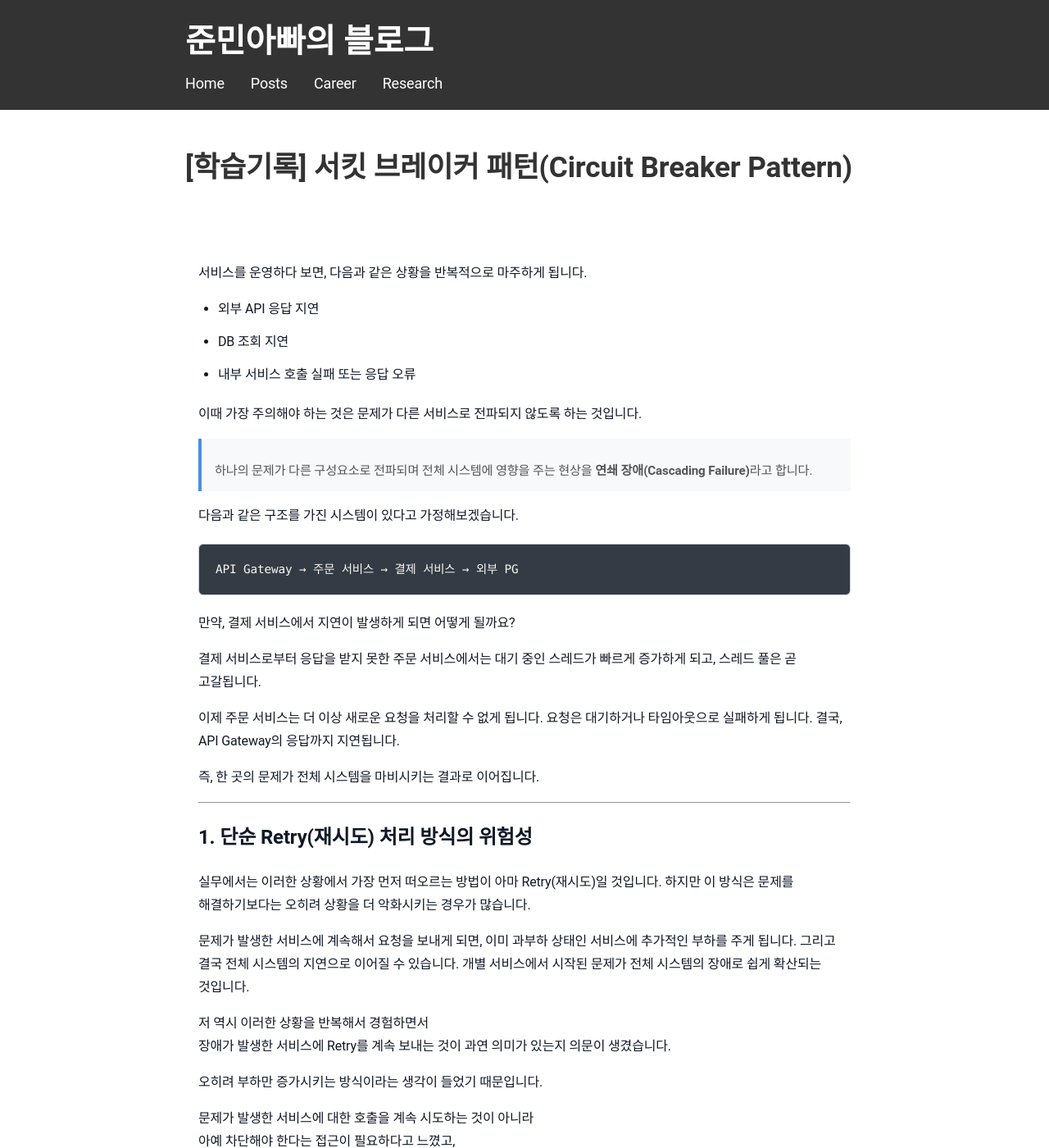
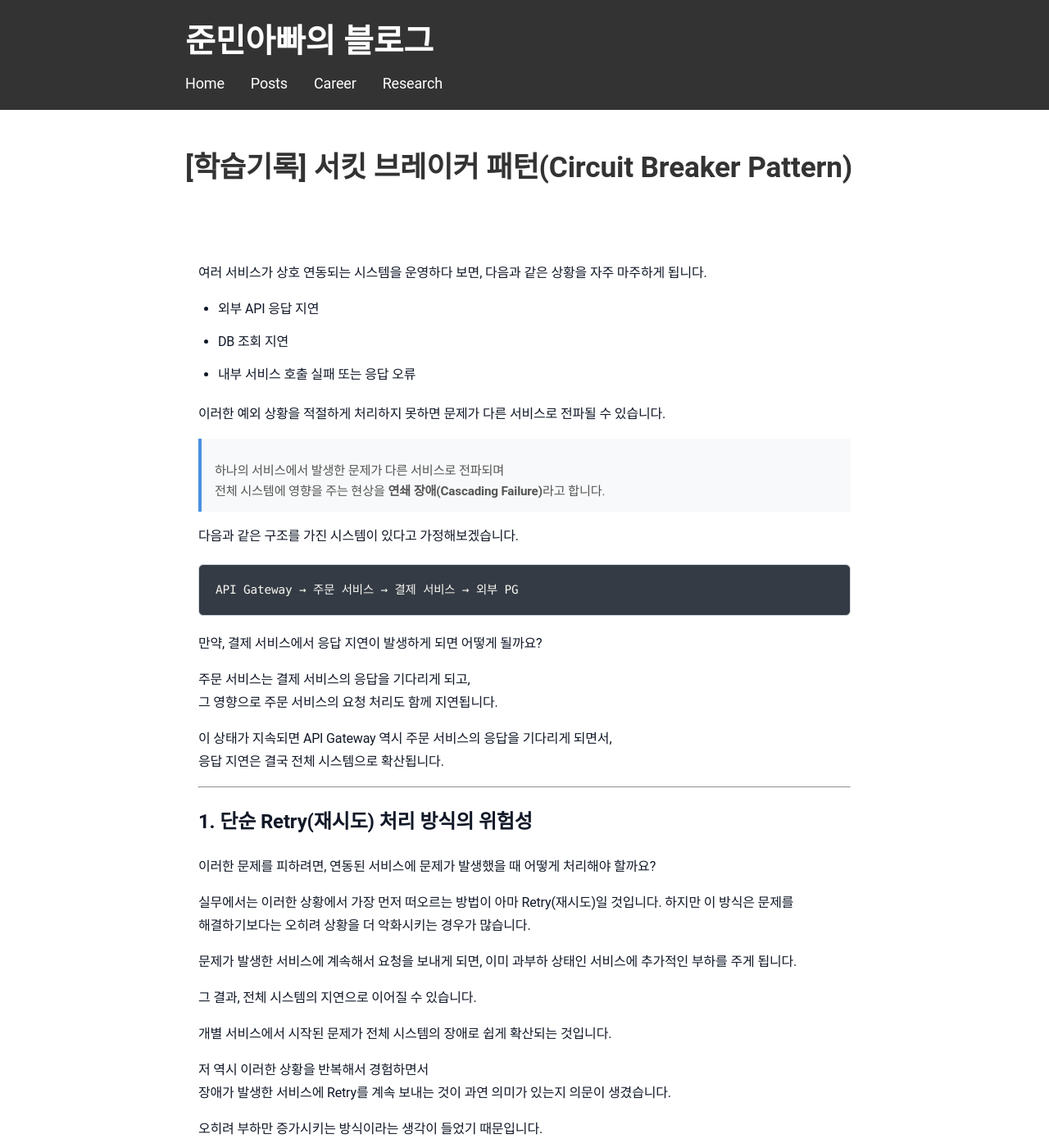
Before and after one commit to sanghoon-lee/sanghoon-lee.github.io, a Jekyll site: the page built from _posts/2026-04-01-circuitbreaker.md, in a window 1280 px wide and 1400 px high. Shown: the whole window at 82% size. Built offline with Jekyll 4.4.1, drawn with Linux system fonts in a browser that asks for light colours; nearby versions of some CDN libraries; comment, search, counter and statistics services are not loaded; some of the changed text lies outside the part shown.

Commit message:
서킷브레이크 패턴 포스팅 추가

````diff
--- a/_posts/2026-04-01-circuitbreaker.md
+++ b/_posts/2026-04-01-circuitbreaker.md
@@ -5,15 +5,16 @@ date: 2026-04-01
 categories: 학습기록
 ---
 
-서비스를 운영하다 보면, 다음과 같은 상황을 반복적으로 마주하게 됩니다.
+여러 서비스가 상호 연동되는 시스템을 운영하다 보면, 다음과 같은 상황을 자주 마주하게 됩니다.
 
 * 외부 API 응답 지연
 * DB 조회 지연
 * 내부 서비스 호출 실패 또는 응답 오류
 
-이때 가장 주의해야 하는 것은 문제가 다른 서비스로 전파되지 않도록 하는 것입니다.
+이러한 예외 상황을 적절하게 처리하지 못하면 문제가 다른 서비스로 전파될 수 있습니다.
 
-> 하나의 문제가 다른 구성요소로 전파되며 전체 시스템에 영향을 주는 현상을 **연쇄 장애(Cascading Failure)**라고 합니다.
+> 하나의 서비스에서 발생한 문제가 다른 서비스로 전파되며
+> 전체 시스템에 영향을 주는 현상을 **연쇄 장애(Cascading Failure)**라고 합니다.
 
 다음과 같은 구조를 가진 시스템이 있다고 가정해보겠습니다.
 
@@ -21,24 +22,28 @@ categories: 학습기록
 API Gateway → 주문 서비스 → 결제 서비스 → 외부 PG
 ```
 
-만약, 결제 서비스에서 지연이 발생하게 되면 어떻게 될까요?
+만약, 결제 서비스에서 응답 지연이 발생하게 되면 어떻게 될까요?
 
-결제 서비스로부터 응답을 받지 못한 주문 서비스에서는 대기 중인 스레드가 빠르게 증가하게 되고, 스레드 풀은 곧 고갈됩니다.
+주문 서비스는 결제 서비스의 응답을 기다리게 되고,
+그 영향으로 주문 서비스의 요청 처리도 함께 지연됩니다.
 
-이제 주문 서비스는 더 이상 새로운 요청을 처리할 수 없게 됩니다.
-요청은 대기하거나 타임아웃으로 실패하게 됩니다. 결국, API Gateway의 응답까지 지연됩니다.
-
-즉, 한 곳의 문제가 전체 시스템을 마비시키는 결과로 이어집니다.
+이 상태가 지속되면 API Gateway 역시 주문 서비스의 응답을 기다리게 되면서,
+응답 지연은 결국 전체 시스템으로 확산됩니다.
 
 ---
 
 ## 1. 단순 Retry(재시도) 처리 방식의 위험성
 
+이러한 문제를 피하려면, 연동된 서비스에 문제가 발생했을 때 어떻게 처리해야 할까요?
+
 실무에서는 이러한 상황에서 가장 먼저 떠오르는 방법이 아마 Retry(재시도)일 것입니다.
 하지만 이 방식은 문제를 해결하기보다는 오히려 상황을 더 악화시키는 경우가 많습니다.
 
-문제가 발생한 서비스에 계속해서 요청을 보내게 되면, 이미 과부하 상태인 서비스에 추가적인 부하를 주게 됩니다.
-그리고 결국 전체 시스템의 지연으로 이어질 수 있습니다.
+문제가 발생한 서비스에 계속해서 요청을 보내게 되면,
+이미 과부하 상태인 서비스에 추가적인 부하를 주게 됩니다.
+
+그 결과, 전체 시스템의 지연으로 이어질 수 있습니다.
+
 개별 서비스에서 시작된 문제가 전체 시스템의 장애로 쉽게 확산되는 것입니다.
 
 저 역시 이러한 상황을 반복해서 경험하면서
@@ -54,19 +59,31 @@ API Gateway → 주문 서비스 → 결제 서비스 → 외부 PG
 
 ## 2. 서킷 브레이커의 개념
 
-서킷 브레이커는 전기 회로의 차단기에서 유래한 개념입니다.
+**서킷 브레이커**는 전기 회로의 차단기에서 유래한 개념입니다.
 문제가 발생하면 회로를 끊어서 더 큰 문제의 발생을 막는 것입니다.
 
-소프트웨어에서는 문제가 있는 서비스의 호출을 일정 조건에서 강제로 차단하는 방식입니다.
+소프트웨어에서는 문제가 발생한 서비스에 대한 호출을 일정 조건에서 차단하는 방식입니다.
 
 “실패하는 서비스와의 연결을 의도적으로 끊는 전략”입니다.
 
 이 방식은 장애가 발생한 서비스에 불필요한 부하를 주지 않으면서,
 전체 시스템을 보호하기 위한 목적을 가집니다.
 
-구체적으로는 다음과 같이 동작합니다.
+동작 방식은 다음과 같습니다.
 
-장애가 감지되면 해당 서비스 호출을 아예 시도하지 않고, 즉시 실패하거나 대체 응답을 반환합니다
+장애가 감지되면 해당 서비스 호출을 아예 시도하지 않고,
+즉시 실패하거나 대체 응답을 반환합니다.
+
+```text
+[Client]
+   |
+   v
+[Circuit Breaker]
+   |            \
+   |             \ (Open 상태)
+   v              X
+[Service]   (즉시 실패 / fallback)
+```
 
 ---
 
@@ -108,6 +125,20 @@ API Gateway → 주문 서비스 → 결제 서비스 → 외부 PG
 - 성공 → Closed (정상 상태로 복귀)
 - 실패 → 다시 Open (차단 유지)
 
+---
+
+## 4. 상태 전이
+
+```
+[Closed]     --(실패 증가)-->        [Open]
+[Open]       --(일정 시간 경과)-->   [Half-Open]
+[Half-Open]  --(성공)-->            [Closed]
+[Half-Open]  --(실패)-->            [Open]
+```
+
 이러한 상태 전이를 통해 서킷 브레이커는
 장애 상황에서는 빠르게 차단하고,
 서비스가 회복되면 다시 정상적으로 요청을 전달합니다.
+
+👉 즉, 서킷 브레이커는 단순히 요청을 차단하는 것이 아니라
+서비스 상태를 기반으로 호출 여부를 제어하는 메커니즘입니다.
````
